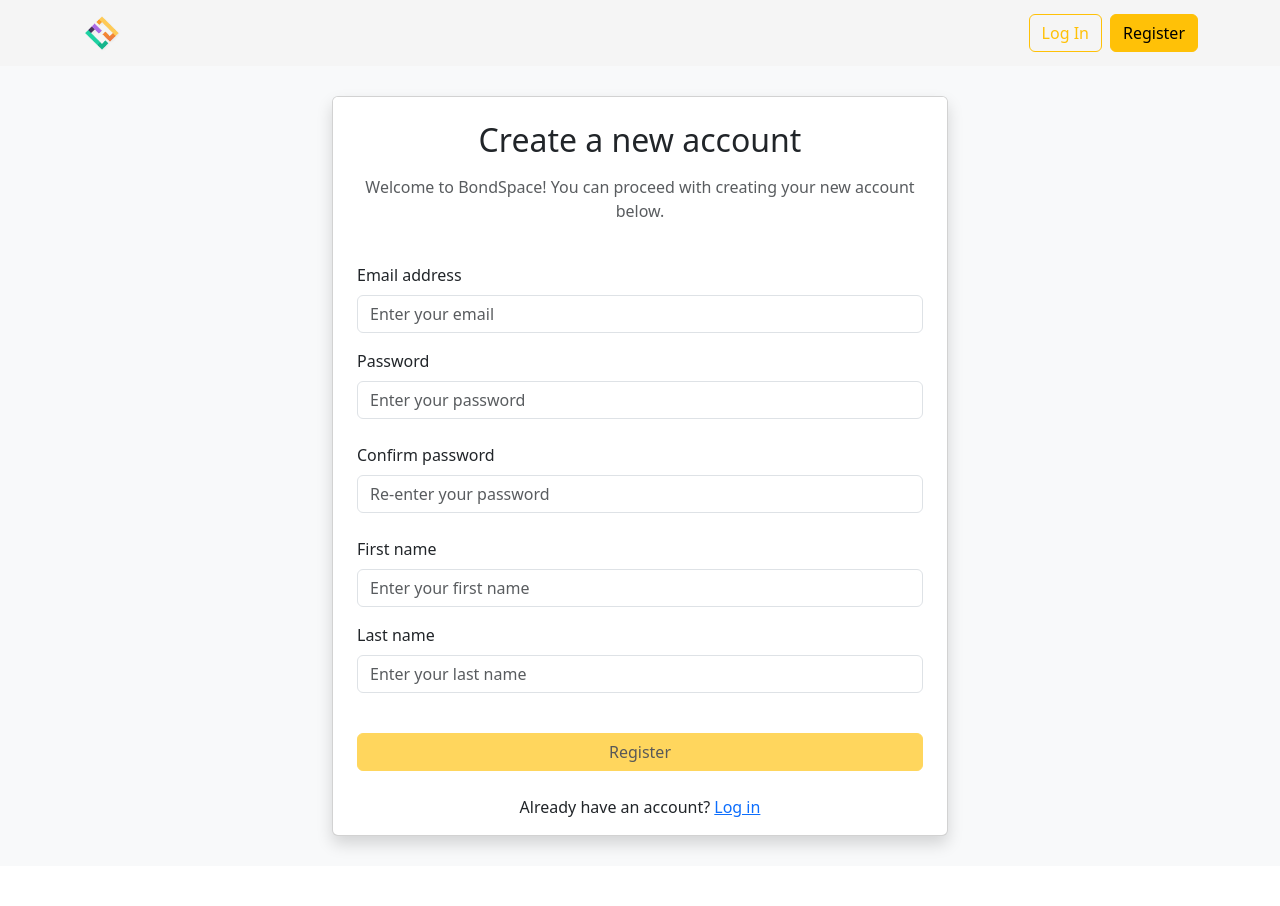
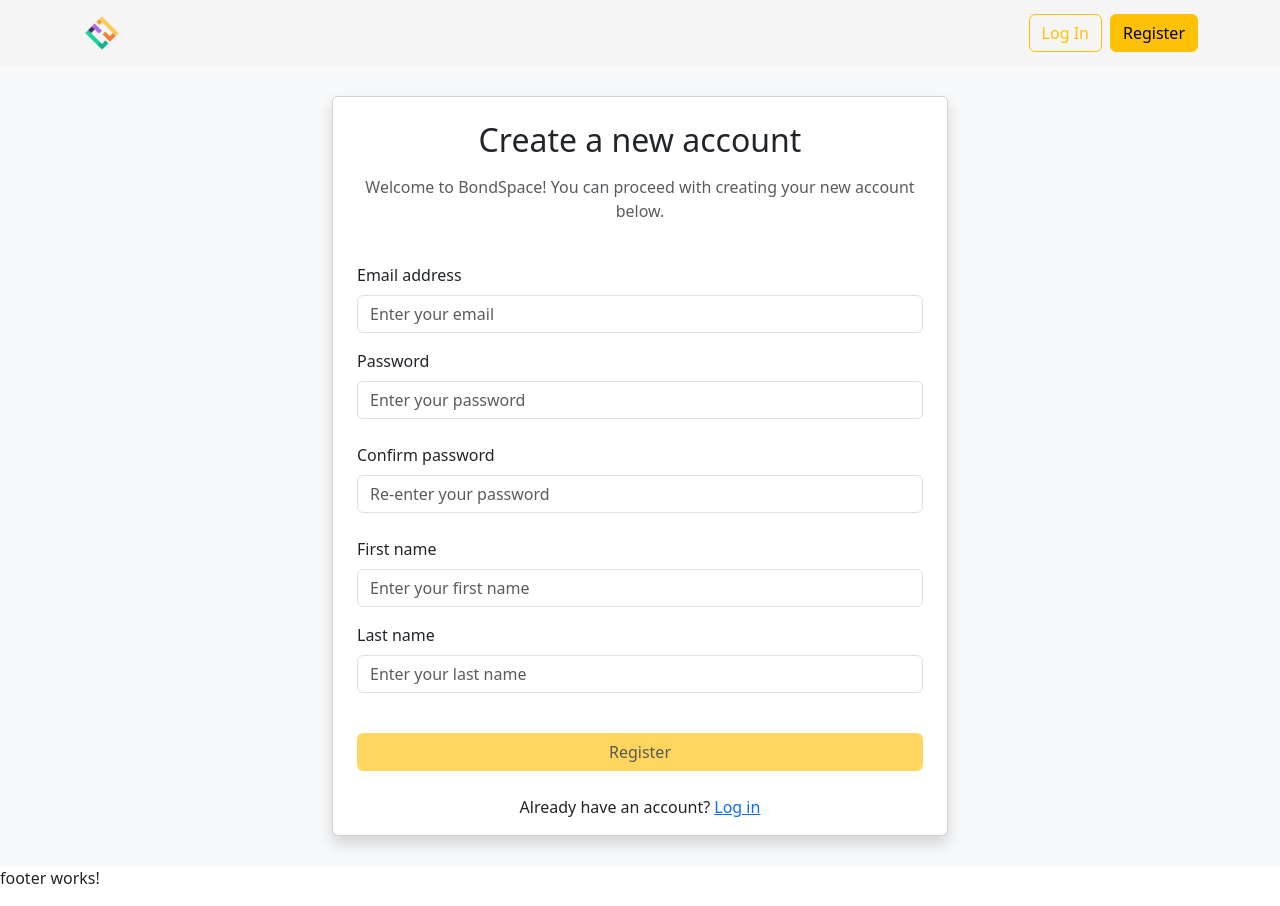
Before and after one commit to SimonFlohr/bondspace-web-app, an Angular app in the folder frontend/angular-bondspace-web-app/: page /register in a window 1280 px wide. Before the commit the page ends 866 px from the top, so only its background shows below. Built offline with nearby package versions, Linux system fonts and the light colour scheme; no server answers.

Commit message:
feat(frontend): generate FooterComponent and include it in app.component.html
- Generated FooterComponent and included it in app.component.html.
- Refactored the imports section in app.component.ts for better legibility.

```diff
--- a/frontend/angular-bondspace-web-app/src/app/app.component.html
+++ b/frontend/angular-bondspace-web-app/src/app/app.component.html
@@ -1,2 +1,3 @@
 <app-navbar></app-navbar>
 <router-outlet></router-outlet>
+<app-footer></app-footer>
--- /dev/null
+++ b/frontend/angular-bondspace-web-app/src/app/component/footer/footer.component.html
@@ -0,0 +1 @@
+<p>footer works!</p>
```
Also changed, not shown: frontend/angular-bondspace-web-app/src/app/app.component.ts (+7 -1 lines), frontend/angular-bondspace-web-app/src/app/component/footer/footer.component.ts (added, +12 -0 lines), frontend/angular-bondspace-web-app/src/app/component/footer/footer.component.css (added), 1 other file (tests, documents, lock files or other folders).
